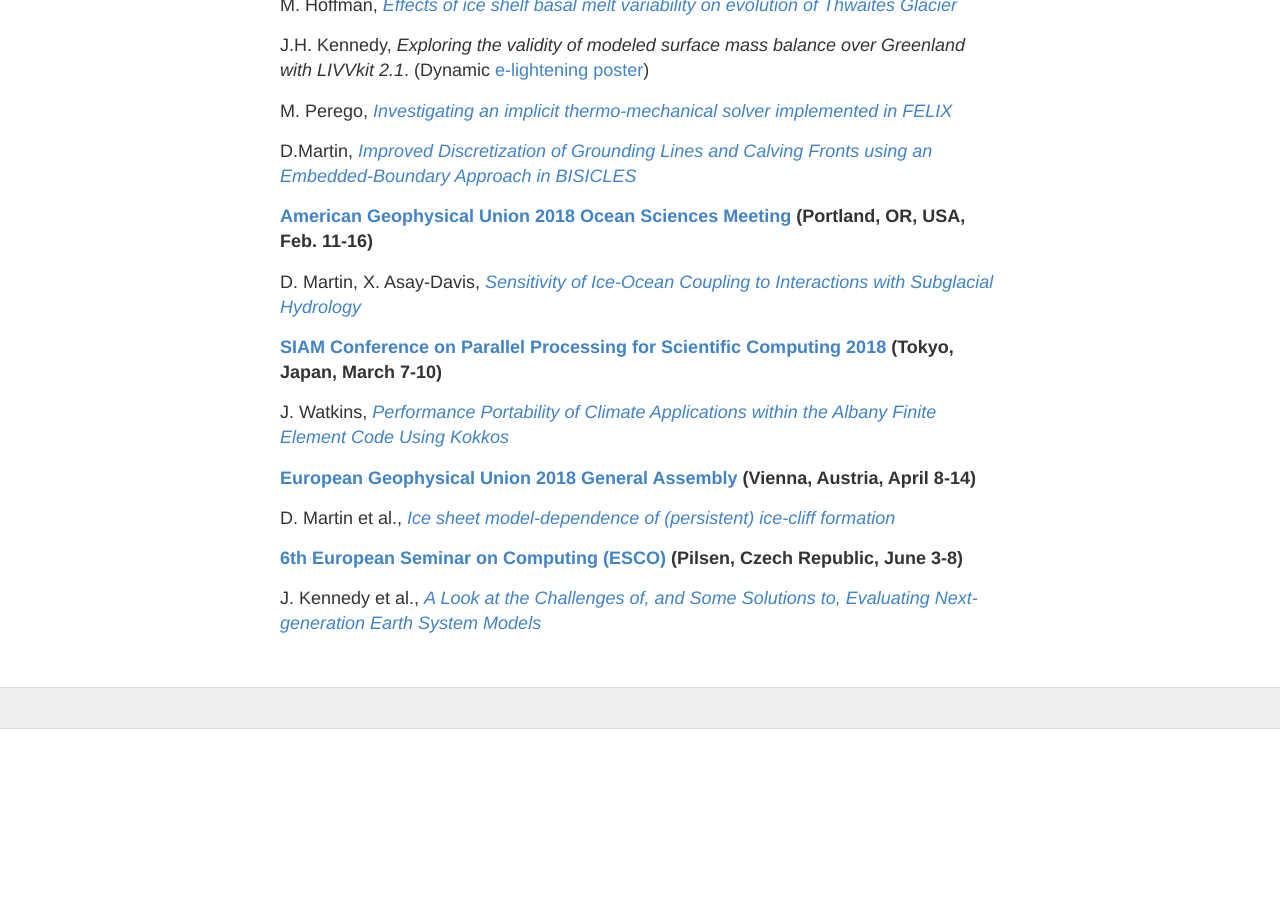
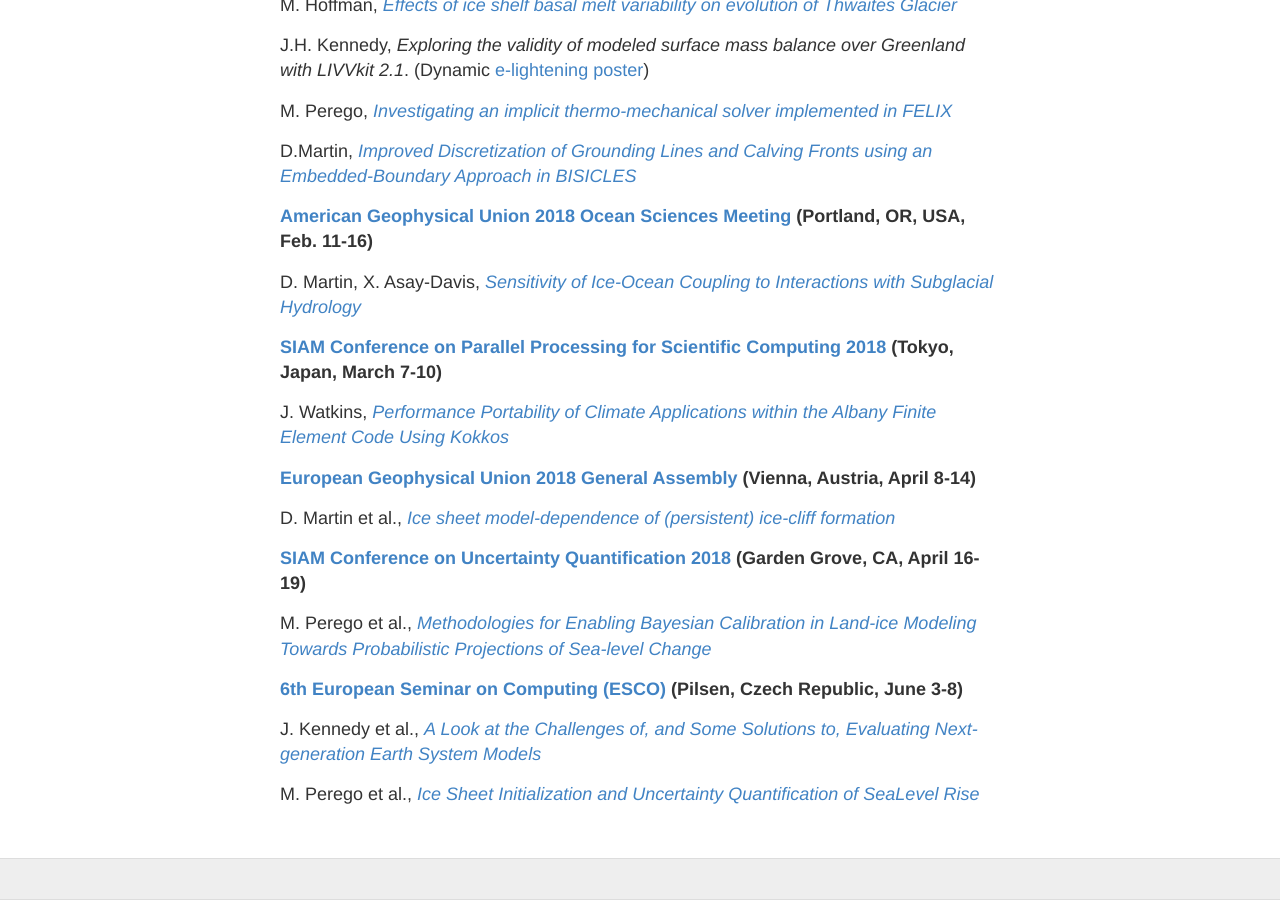
Before and after one commit to SLE-E3SM/SLE-E3SM.github.io, a Jekyll site: the page built from presentations.md, in a window 1280 px wide and 900 px high, scrolled down 810 px. Built offline with Jekyll 4.4.1, drawn with Linux system fonts in a browser that asks for light colours; before the commit the page ends 1539 px from its top, so only the background shows below that.

Commit message:
Update presentations.md

```diff
--- a/presentations.md
+++ b/presentations.md
@@ -46,6 +46,13 @@ J. Watkins, [*Performance Portability of Climate Applications within the Albany
 
 D. Martin et al., [*Ice sheet model-dependence of (persistent) ice-cliff formation*](https://drive.google.com/open?id=1y0kjVRbTwA3IYaJE0UwYUQ-l3-WOy7Qv)
 
+**[SIAM Conference on Uncertainty Quantification 2018](https://archive.siam.org/meetings/uq18/) (Garden Grove, CA, April 16-19)**
+
+M. Perego et al., [*Methodologies for Enabling Bayesian Calibration in Land-ice Modeling
+Towards Probabilistic Projections of Sea-level Change*](https://drive.google.com/open?id=1VOC9nbOagcOVoQzNuUwl3XY2Mjm2d0oS)
+
 **[6th European Seminar on Computing (ESCO)](http://www.esco2018.femhub.com/) (Pilsen, Czech Republic, June 3-8)**
 
 J. Kennedy et al., [*A Look at the Challenges of, and Some Solutions to, Evaluating Next-generation Earth System Models*](https://drive.google.com/open?id=1D9bYHqKBmrh8RbonLcNr1DmFcQ3a0KdI)
+
+M. Perego et al., [*Ice Sheet Initialization and Uncertainty Quantification of Sea­Level Rise*](https://drive.google.com/open?id=1VOC9nbOagcOVoQzNuUwl3XY2Mjm2d0oS)
```
